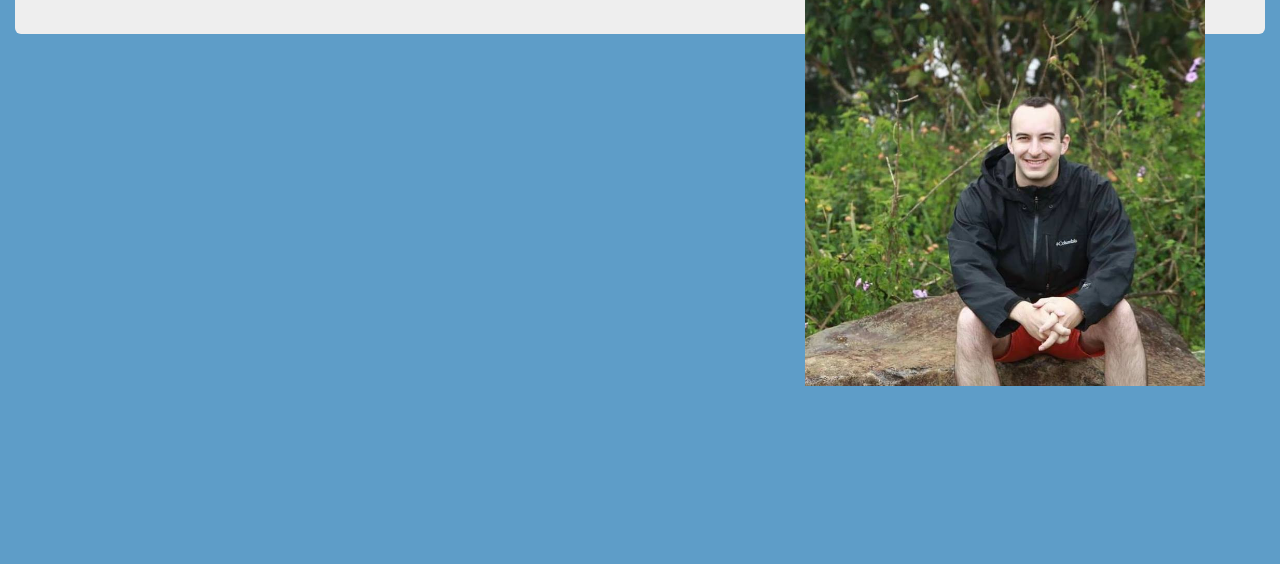
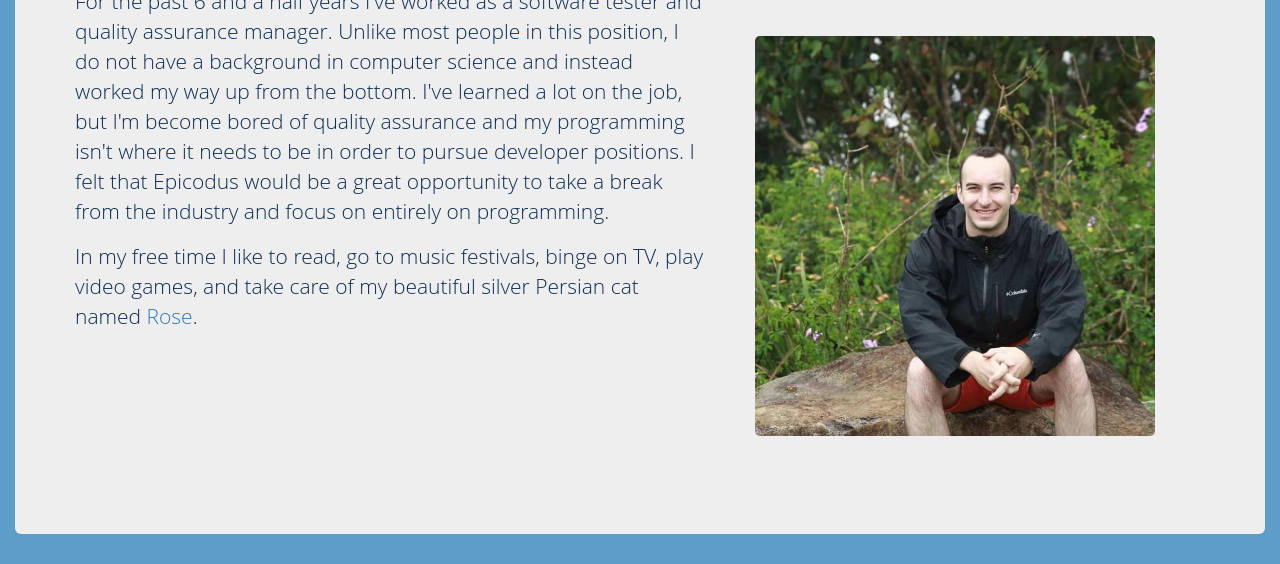
Before and after one commit to benjpac/portfolio, a plain HTML site: page about_me.html in a window 1280 px wide. Shown: the part 273-837 px from the top of the page. Before the commit the page ends 800 px from the top, so only its background shows below. Drawn offline with Linux system fonts and the light colour scheme.

Commit message:
add content to about me

```diff
--- a/about_me.html
+++ b/about_me.html
@@ -32,6 +32,13 @@ Your current interests/hobbies/skills. -->
           <div class="jumbotron">
             <h1>About Me</h1>
             <img src="img/ben.jpg" alt="Ben" id="about-me-img">
+              <p>
+                For the past 6 and a half years I've worked as a software tester and quality assurance manager. Unlike most people in this position, I do not have a background in computer science and instead worked my way up from the bottom. I've learned a lot on the job, but I'm become bored of quality assurance and my programming isn't where it needs to be in order to pursue developer positions. I felt that Epicodus would be a great opportunity to take a break from the industry and focus on entirely on programming.
+              </p>
+              <p>
+                In my free time I like to read, go to music festivals, binge on TV, play video games, and take care of my beautiful silver Persian cat named <a href="https://benjpac.github.io/rose_webpage/">Rose</a>.
+              </p>
+            <div class="clear"></div>
           </div>
         </div>
       </div>
--- a/css/master.css
+++ b/css/master.css
@@ -13,16 +13,15 @@ body {
   border-bottom: none;
 }
 
-.nav-pills > .active > a > .badge {
-  color: #DCF0F7;
-  background-color: #5E9DC8;
+.jumbotron {
+  color: #0C2C52;
 }
 
-a {
+.nav-pills > li > a {
   color: #DCF0F7;
 }
 
-.jumbotron {
+.nav-pills > li > a:hover {
   color: #0C2C52;
 }
 
@@ -35,6 +34,10 @@ a {
 
 .page-header {
   font-style: italic;
+}
+
+.clear {
+  clear: both;
 }
 
 #nav-title h1 {
@@ -70,5 +73,7 @@ a {
 
 #about-me-img {
   width: 400px;
+  margin: 50px;
+  border-radius: 5px;
   float: right;
 }
```
